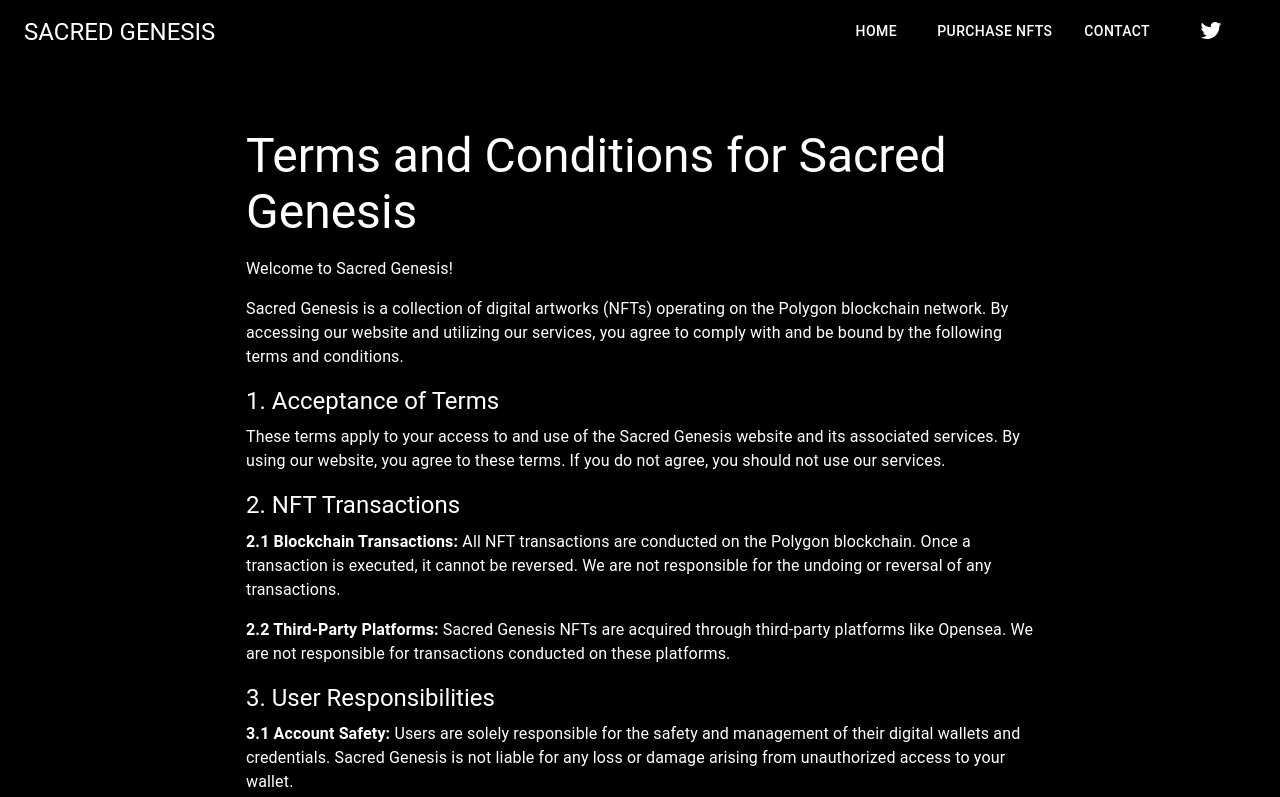
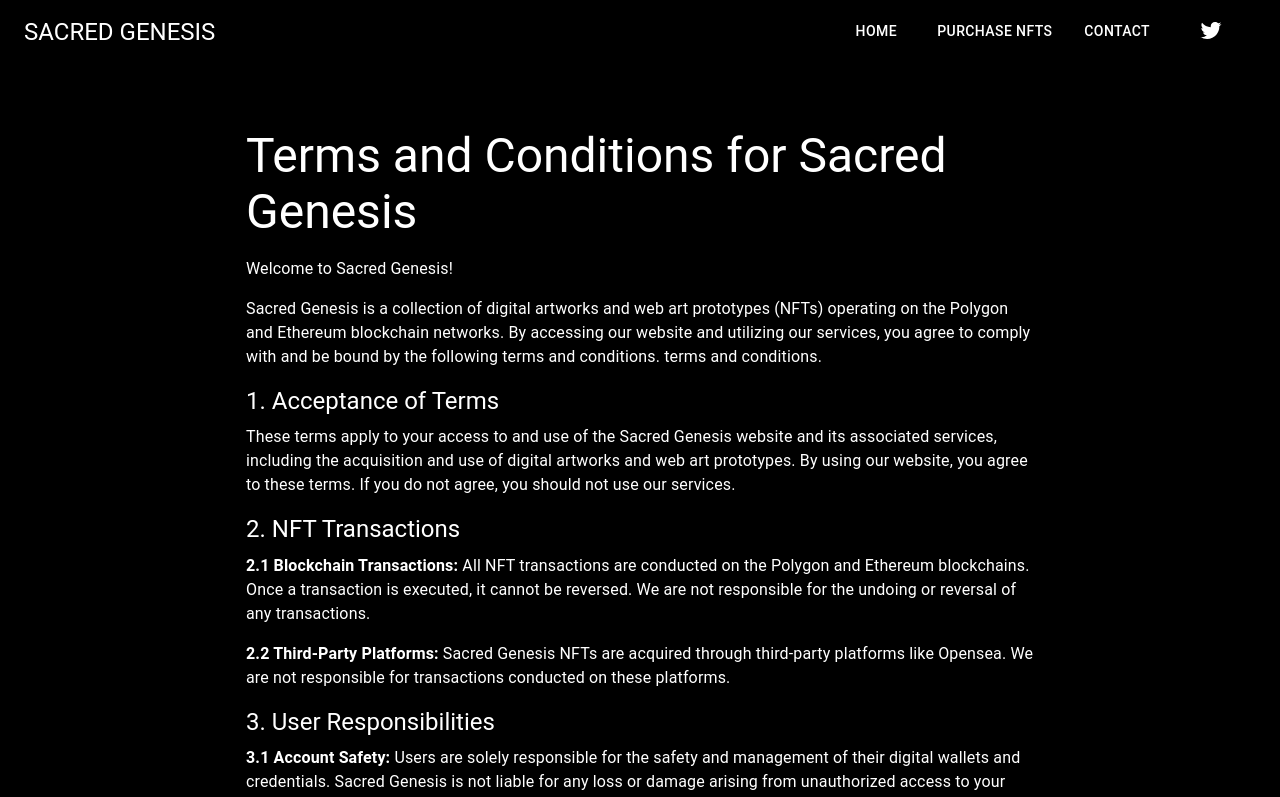
Before and after one commit to Nivix047/sacred_genesis_web, a React (Create React App) app: page /terms in a window 1280 px wide. Shown: the top 797 px of the page. Built offline with nearby package versions, Linux system fonts and the light colour scheme.

Commit message:
Updated terms and conditions and welcome message

```diff
--- a/src/components/pages/Home/index.js
+++ b/src/components/pages/Home/index.js
@@ -38,12 +38,11 @@ const Home = () => {
                   Dear fellow travelers on the pixelated pilgrimage, welcome to
                   Sacred Genesis. Here, we offer not just NFTs, but existential
                   pixel-punches to the gut, each artfully crafted by the AI
-                  brilliance of DALL-E 2 and disguised as "Prayers". Brace
-                  yourself to confront your demons in this grunge-meets-pixel
-                  art odyssey. Relax, browse, and remember: in the vast expanse
-                  of the digital void, we're all just intriguing glitches in
-                  search of meaning. But hey, at least we have these awesome
-                  NFTs, right?
+                  brilliance of DALL-E 2. Brace yourself to confront your demons
+                  in this grunge-meets-pixel art odyssey. Relax, browse, and
+                  remember: in the vast expanse of the digital void, we're all
+                  just intriguing glitches in search of meaning. But hey, at
+                  least we have these awesome NFTs, right?
                 </Typography>
               </Box>
             </Grid>
--- a/src/components/pages/Terms/index.js
+++ b/src/components/pages/Terms/index.js
@@ -15,27 +15,30 @@ const Terms = () => {
           Welcome to Sacred Genesis!
         </Typography>
         <Typography variant="body1" paragraph>
-          Sacred Genesis is a collection of digital artworks (NFTs) operating on
-          the Polygon blockchain network. By accessing our website and utilizing
-          our services, you agree to comply with and be bound by the following
-          terms and conditions.
+          Sacred Genesis is a collection of digital artworks and web art
+          prototypes (NFTs) operating on the Polygon and Ethereum blockchain
+          networks. By accessing our website and utilizing our services, you
+          agree to comply with and be bound by the following terms and
+          conditions. terms and conditions.
         </Typography>
         <Typography variant="h5" gutterBottom>
           1. Acceptance of Terms
         </Typography>
         <Typography variant="body1" paragraph>
           These terms apply to your access to and use of the Sacred Genesis
-          website and its associated services. By using our website, you agree
-          to these terms. If you do not agree, you should not use our services.
+          website and its associated services, including the acquisition and use
+          of digital artworks and web art prototypes. By using our website, you
+          agree to these terms. If you do not agree, you should not use our
+          services.
         </Typography>
         <Typography variant="h5" gutterBottom>
           2. NFT Transactions
         </Typography>
         <Typography variant="body1" paragraph>
           <strong>2.1 Blockchain Transactions:</strong> All NFT transactions are
-          conducted on the Polygon blockchain. Once a transaction is executed,
-          it cannot be reversed. We are not responsible for the undoing or
-          reversal of any transactions.
+          conducted on the Polygon and Ethereum blockchains. Once a transaction
+          is executed, it cannot be reversed. We are not responsible for the
+          undoing or reversal of any transactions.
         </Typography>
         <Typography variant="body1" paragraph>
           <strong>2.2 Third-Party Platforms:</strong> Sacred Genesis NFTs are
@@ -60,7 +63,7 @@ const Terms = () => {
         </Typography>
         <Typography variant="body1" paragraph>
           <strong>4.1 Ownership:</strong> Upon acquiring a Sacred Genesis NFT,
-          referred to as a "Prayer," you gain ownership of the digital artwork.
+          you gain ownership of the digital artwork.
         </Typography>
         <Typography variant="body1" paragraph>
           <strong>4.2 Personal and Commercial Use:</strong> As an owner, you are
```
